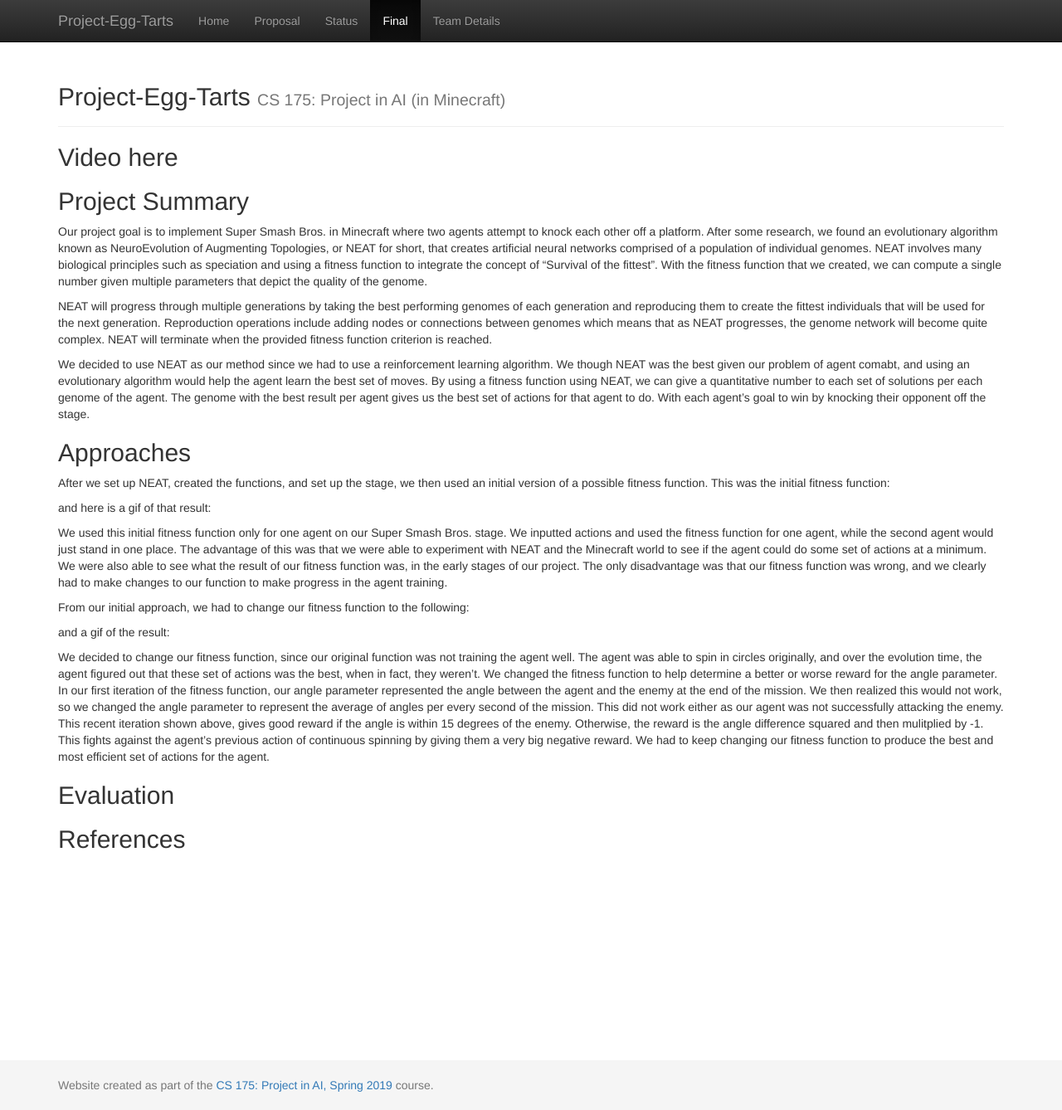
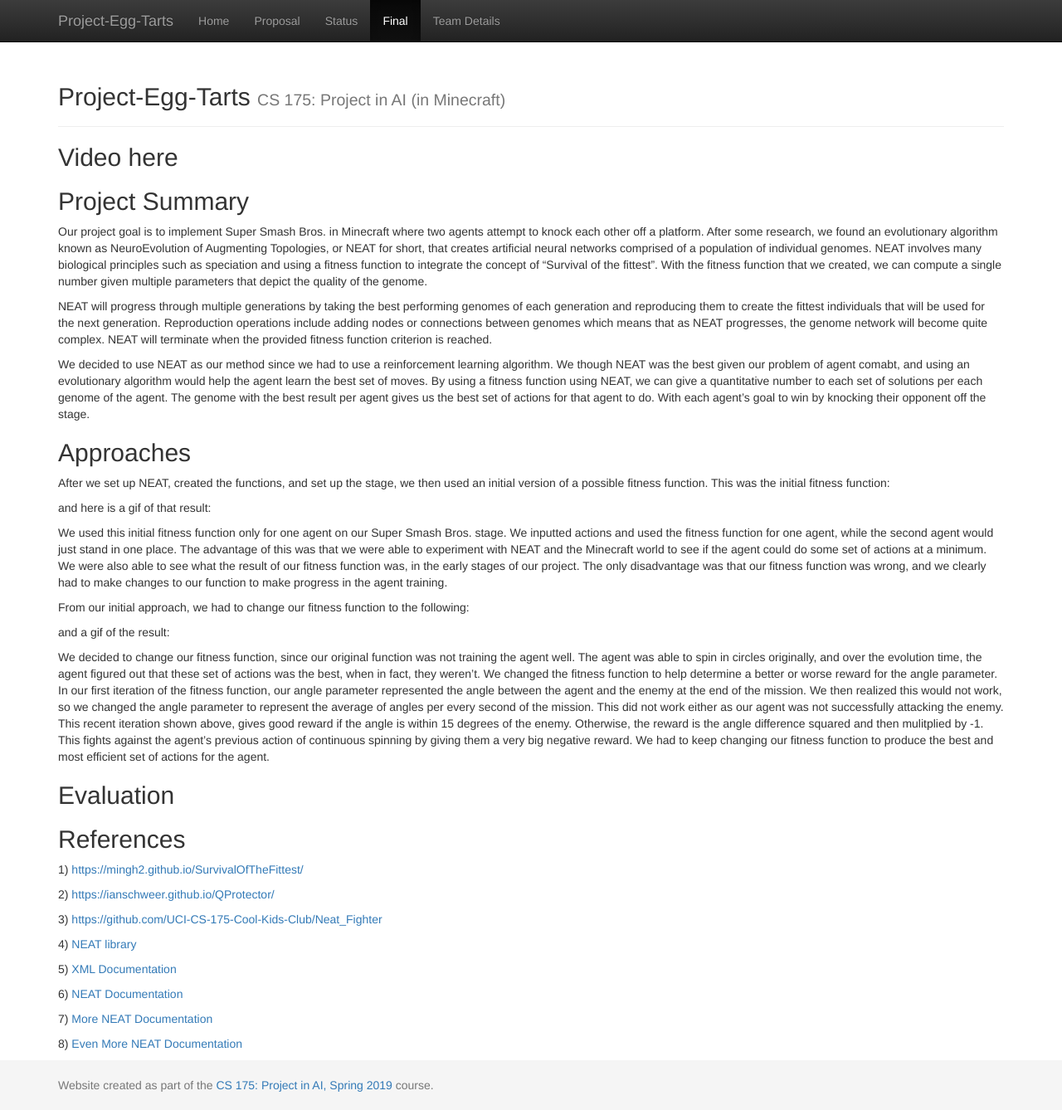
Before and after one commit to kazad123/Project_Egg_Tarts_Website, a Jekyll site: the page built from docs/final.md, in a window 1280 px wide and 1338 px high. Shown: the whole window at 83% size. Built offline with Jekyll 4.4.1, drawn with Linux system fonts in a browser that asks for light colours.

Commit message:
Update final.md

```diff
--- a/docs/final.md
+++ b/docs/final.md
@@ -32,3 +32,19 @@ We decided to change our fitness function, since our original function was not t
 ## Evaluation
 
 ## References
+
+1) [https://mingh2.github.io/SurvivalOfTheFittest/](https://mingh2.github.io/SurvivalOfTheFittest/)
+
+2) [https://ianschweer.github.io/QProtector/](https://ianschweer.github.io/QProtector/)
+
+3) [https://github.com/UCI-CS-175-Cool-Kids-Club/Neat_Fighter](https://github.com/UCI-CS-175-Cool-Kids-Club/Neat_Fighter)
+
+4) [NEAT library](https://github.com/CodeReclaimers/neat-python)
+
+5) [XML Documentation](http://microsoft.github.io/malmo/0.16.0/Schemas/MissionHandlers.html)
+
+6) [NEAT Documentation](https://neat-python.readthedocs.io/en/latest/)
+
+7) [More NEAT Documentation](https://neat-python.readthedocs.io/en/latest/activation.html)
+
+8) [Even More NEAT Documentation](https://neat-python.readthedocs.io/en/latest/xor_example.html)
```
